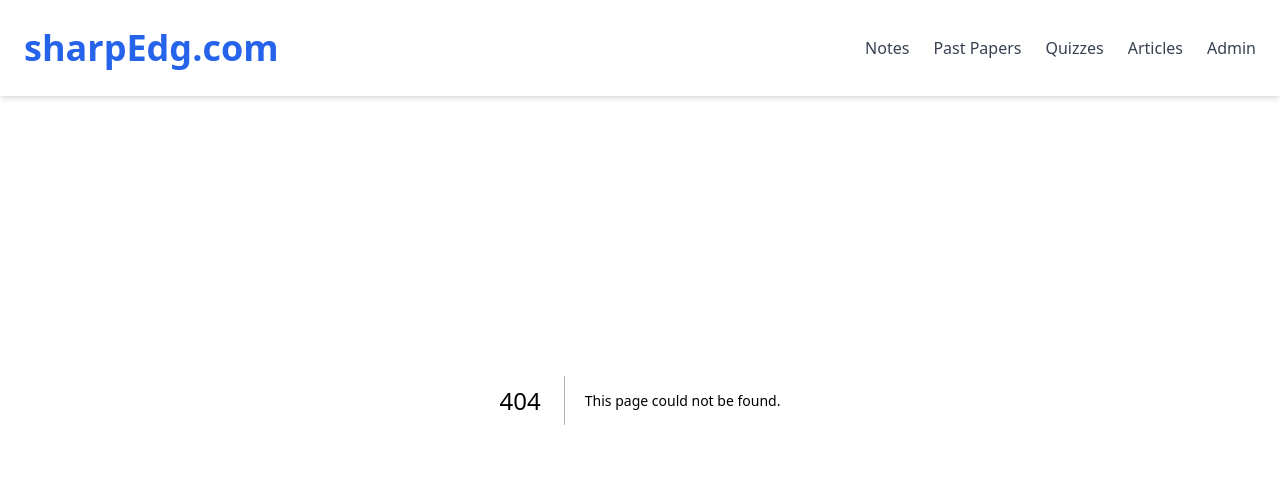
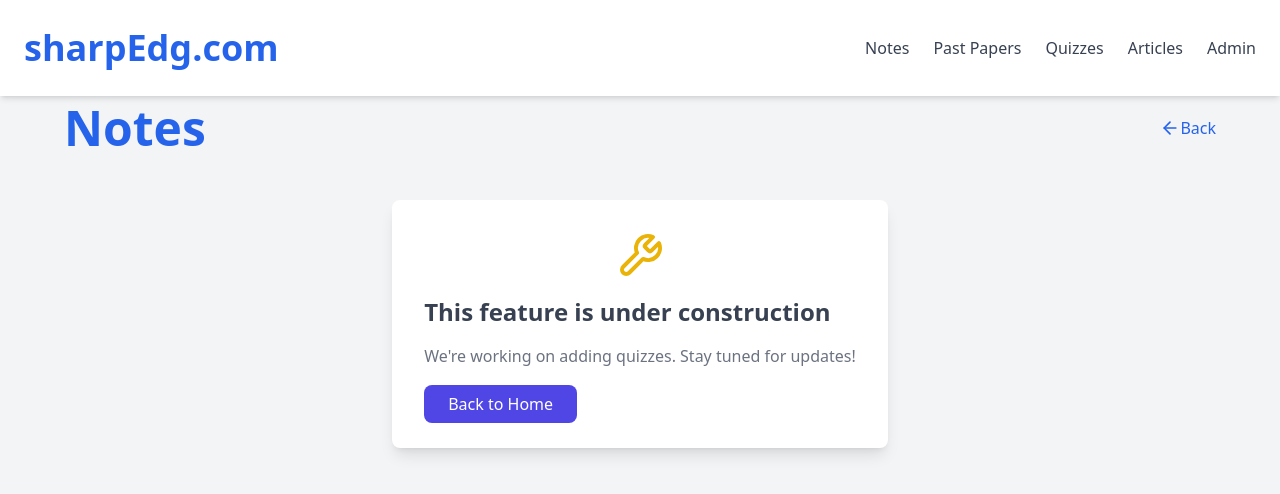
Before and after one commit to mubashar-mizA/sharpEdgNotes, a Next.js app: page /quizzes in a window 1280 px wide. Before the commit this address had no page. Shown: the top 494 px of the page. Built offline with nearby package versions, Linux system fonts and the light colour scheme.

Commit message:
adding app/quizzes/

```diff
--- /dev/null
+++ b/app/quizzes/page.jsx
@@ -0,0 +1,69 @@
+"use client"
+import React from 'react';
+import { motion } from 'framer-motion';
+import { Wrench, ArrowLeft } from 'lucide-react'; // Updated import
+import Link from 'next/link'; // Using next/link for navigation
+import { useRouter } from 'next/navigation';
+
+
+const Quizzes = () => {
+
+    const router = useRouter();
+
+    return (
+        <motion.div
+            initial={{ opacity: 0 }}
+            animate={{ opacity: 1 }}
+            transition={{ duration: 0.8 }}
+            className="min-h-screen bg-gray-100 flex flex-col items-center py-12"
+        >
+            {/* Page Heading */}
+            <motion.div
+                initial={{ y: -100 }}
+                animate={{ y: 0 }}
+                transition={{ duration: 0.6 }}
+                className="text-center mb-8 w-full"
+            >
+                <div className='flex items-center justify-between py-4 px-16 mt-10'>
+
+                    <h1 className="text-5xl font-bold text-blue-600">Notes</h1>
+
+                    {/* Back Button */}
+                    <div className="">
+                        <button
+                            onClick={() => router.back()}
+                            className="flex items-center text-blue-600 hover:underline"
+                        >
+                            <ArrowLeft className="" size={20} />
+                            Back
+                        </button>
+                    </div>
+                </div>
+            </motion.div>
+
+            {/* Under Construction Box */}
+            <motion.div
+                initial={{ y: 50, opacity: 0 }}
+                animate={{ y: 0, opacity: 1 }}
+                transition={{ duration: 0.6 }}
+                className="bg-white p-8 rounded-lg shadow-lg "
+            >
+                <Wrench size={48} className="text-yellow-500 mx-auto mb-4" />
+                <h2 className="text-2xl font-semibold text-gray-700">This feature is under construction</h2>
+                <p className="text-gray-500 mt-4">We&apos;re working on adding quizzes. Stay tuned for updates!</p>
+
+                {/* Back Button */}
+                <div className="mt-6">
+                    <Link
+                        href="/"
+                        className="bg-indigo-600 text-white py-2 px-6 rounded-lg hover:bg-indigo-700 transition duration-200"
+                    >
+                        Back to Home
+                    </Link>
+                </div>
+            </motion.div>
+        </motion.div>
+    );
+};
+
+export default Quizzes;
```
